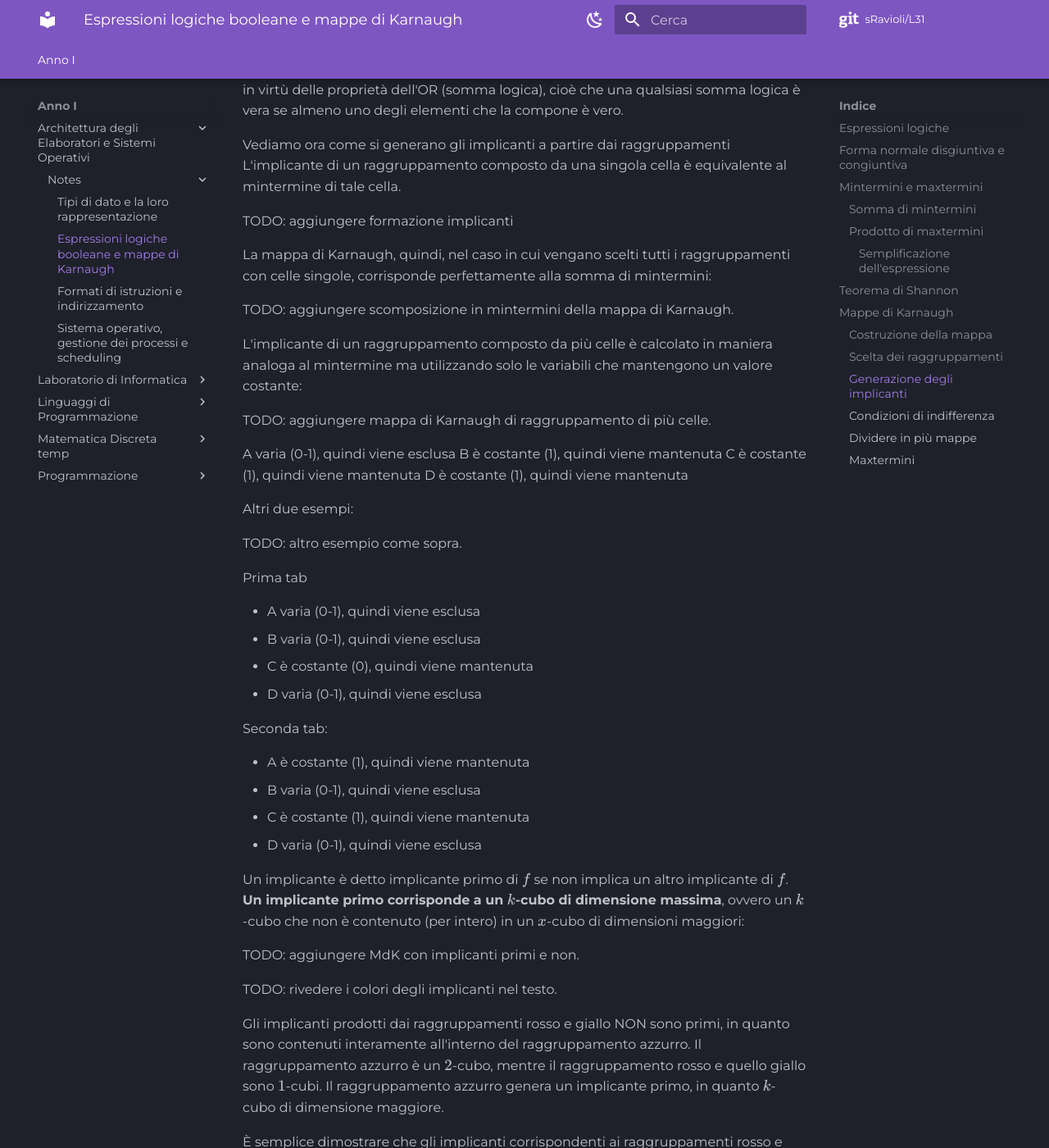
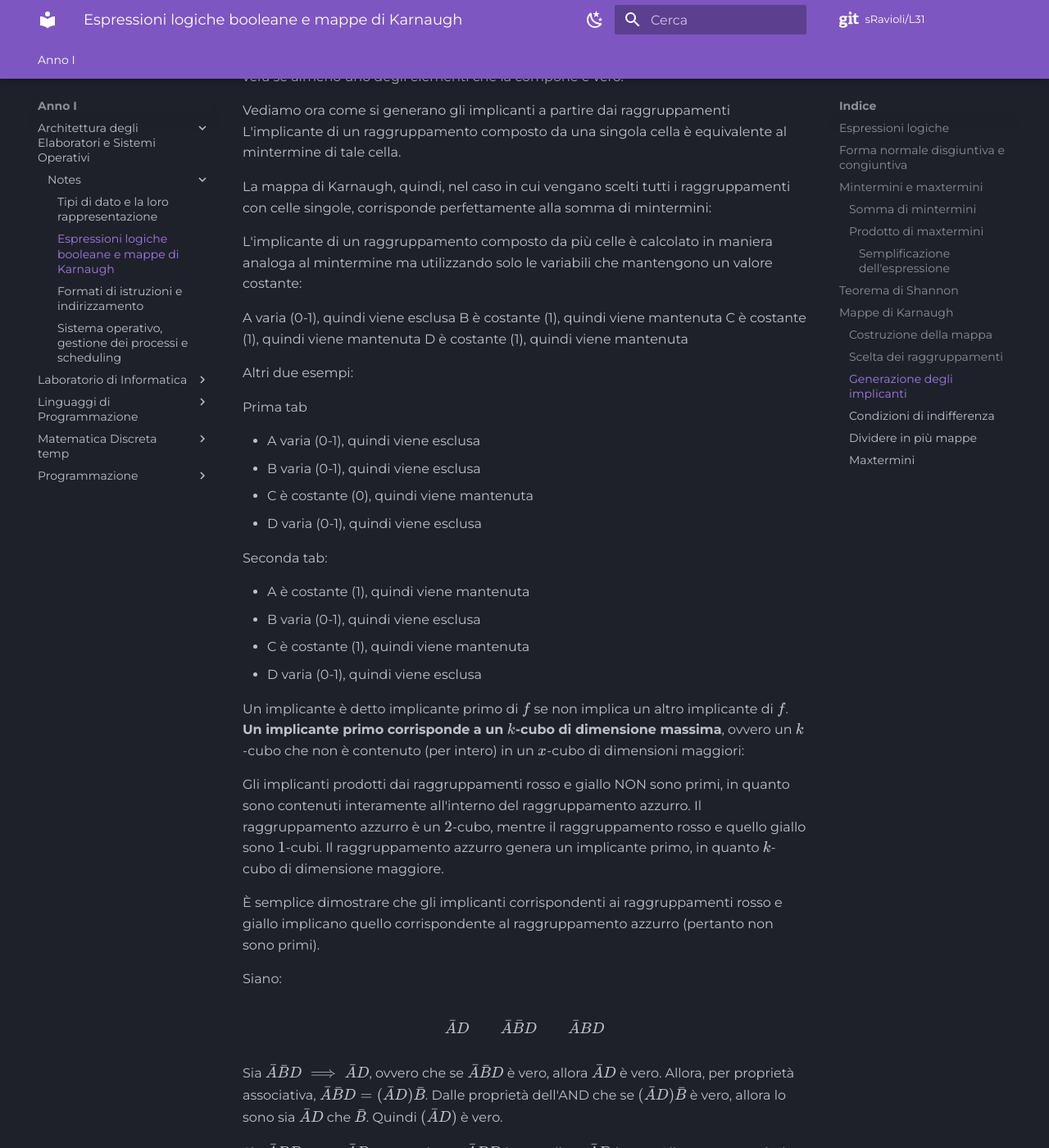
Before and after one commit to sravioli/temp-L31, an MkDocs documentation site: the page built from docs/Anno_I/Architettura_degli_Elaboratori_e_Sistemi_Operativi/notes/AE4_expr_booleane_karnaugh.md, in a window 1280 px wide and 1400 px high, scrolled down 12921 px. Shown: the whole window at 82% size. Built offline with MkDocs 1.6.1 and Material for MkDocs 9.7.7, drawn with Linux system fonts in a browser that asks for light colours; comment, search, counter and statistics services are not loaded; some of the changed text lies outside the part shown.

Commit message:
fix(todos): comment out the TODOs, useless to have them in plain text

```diff
--- a/docs/Anno_I/Architettura_degli_Elaboratori_e_Sistemi_Operativi/notes/AE4_expr_booleane_karnaugh.md
+++ b/docs/Anno_I/Architettura_degli_Elaboratori_e_Sistemi_Operativi/notes/AE4_expr_booleane_karnaugh.md
@@ -525,7 +525,7 @@ La qualità dei raggruppamenti migliora progressivamente dal primo esempio (figu
 che ha i raggruppamenti di dimensione più grande che coprono l'intera superficie
 delle celle con valore \(1\).
 
- TODO: controllare i colori.
+ <!-- TODO: controllare i colori. -->
 
 Non ha invece senso creare un raggruppamento ridondante se tutte le celle
 interessate sono già state selezionate. Il raggruppamento in rosso è superfluo
@@ -550,18 +550,18 @@ Vediamo ora come si generano gli implicanti a partire dai raggruppamenti
 L'implicante di un raggruppamento composto da una singola cella è equivalente al
 mintermine di tale cella.
 
- TODO: aggiungere formazione implicanti
+ <!-- TODO: aggiungere formazione implicanti -->
 
 La mappa di Karnaugh, quindi, nel caso in cui vengano scelti tutti i raggruppamenti
 con celle singole, corrisponde perfettamente alla somma di mintermini:
 
- TODO: aggiungere scomposizione in mintermini della mappa di Karnaugh.
+<!-- TODO: aggiungere scomposizione in mintermini della mappa di Karnaugh. -->
 
 L'implicante di un raggruppamento composto da più celle è calcolato in maniera
 analoga al mintermine ma utilizzando solo le variabili che mantengono un valore
 costante:
 
- TODO: aggiungere mappa di Karnaugh di raggruppamento di più celle.
+<!-- TODO: aggiungere mappa di Karnaugh di raggruppamento di più celle. -->
 
 A varia (0-1), quindi viene esclusa
 B è costante (1), quindi viene mantenuta
@@ -570,7 +570,7 @@ D è costante (1), quindi viene mantenuta
 
 Altri due esempi:
 
- TODO: altro esempio come sopra.
+ <!-- TODO: altro esempio come sopra. -->
 
 Prima tab
 
@@ -591,9 +591,9 @@ di \(f\). **Un implicante primo corrisponde a un \(k\)-cubo di dimensione massim
 ovvero un \(k\)-cubo che non è contenuto (per intero) in un \(x\)-cubo di dimensioni
 maggiori:
 
- TODO: aggiungere MdK con implicanti primi e non.
+<!-- TODO: aggiungere MdK con implicanti primi e non. -->
 
- TODO: rivedere i colori degli implicanti nel testo.
+<!-- TODO: rivedere i colori degli implicanti nel testo. -->
 
 Gli implicanti prodotti dai raggruppamenti rosso e giallo NON sono primi, in
 quanto sono contenuti interamente all'interno del raggruppamento azzurro. Il
@@ -615,8 +615,10 @@ Siano:
     {\color{}\bar{A}BD}
 \]
 
- TODO: da colorare differentemente rispetto ai colori della dimostrazione e degli
-implicanti dell'immagine.
+<!--
+  TODO: da colorare differentemente rispetto ai colori della dimostrazione e degli
+        implicanti dell'immagine.
+-->
 
 Sia \({\color{}\bar{A}\bar{B}D} \implies {\color{}\bar{A}D}\), ovvero che se
 \({\color{}\bar{A}\bar{B}D}\) è vero, allora \({\color{}\bar{A}D}\) è vero. Allora,
@@ -643,7 +645,7 @@ Come già affermato in precedenza, i raggruppamenti di destra nell'esempio di
 sotto sono preferibili a quelli di sinistra. Ciò perché gli implicanti dei
 raggruppamenti di destra sono più semplici
 
- TODO: aggiungere immagine cui l'esempio fa riferimento.
+<!-- TODO: aggiungere immagine cui l'esempio fa riferimento. -->
 
 e sono ricavabili algebricamente dagli implicanti dei raggruppamenti di sinistra,
 scomponendo il raggruppamento azzurro nelle sue parti, applicando le proprietà e
@@ -660,13 +662,13 @@ ricomponendo il raggruppamento azzurro:
 <!--     \end{align} -->
 <!-- \] -->
 
- TODO: copiare la lunga equazione che va qua.
+<!-- TODO: copiare la lunga equazione che va qua. -->
 
 \(\bar{A}D\) e \(BCD\) sono quindi ambedue implicanti primi (anche se hanno
 \(\bar{A}BCD\) in comune). Infatti, l'uno non implica l'altro. Provando a
 dimostrare che l'uno implichi l'altro si ha:
 
- TODO: aggiungere i colori e mappa di Karnaugh.
+<!-- TODO: aggiungere i colori e mappa di Karnaugh. -->
 
 Th: 1. \bar{A}D \implies BCD ovvero che se \bar{A}D è vero allora BCD è vero
 oppure 2. BCD \implies
@@ -694,7 +696,7 @@ Le condizioni di indifferenza sono generalmente indicate con la lettera greca
 phi \(\varphi\) (che idealmente rappresenta uno zero e un uno sovrapposti), ma
 anche con \(X\), \(\Delta\), \(\ast\), etc.
 
- TODO: aggiungere MdK delle condizioni di indifferenza.
+<!-- TODO: aggiungere MdK delle condizioni di indifferenza. -->
 
 Le condizioni di indifferenza rappresentano quindi un jolly: verranno considerate
 se aiutano (in verde) a costituire un raggruppamento o a costituire un raggruppamento
@@ -709,7 +711,7 @@ a \(n\) variabili in due mappe di Karnaugh a \(n − 1\) variabili. Ad esempio,
 dividendo una mappa a \(4\) variabili \(A\), \(B\), \(C\) e \(D\) sulla base
 della variabile \(C\):
 
- TODO: aggiungere divisione della MdK in due mappe distinte.
+<!-- TODO: aggiungere divisione della MdK in due mappe distinte. -->
 
 Agli implicanti ottenuti dalle singole mappe sarà quindi necessario moltiplicare
 il termine \(C\), sulla base della mappa:
@@ -738,4 +742,4 @@ parallelepipedi).
 È possibile, in maniera speculare, utilizzare le mappe di Karnaugh con gli zeri,
 individuando un corrispettivo speculare degli implicanti analogo ai maxtermini:
 
-TODO: aggiungere MdK con i maxtermini.
+<!-- TODO: aggiungere MdK con i maxtermini. -->
```
Also changed, not shown: other parts of docs/Anno_I/Architettura_degli_Elaboratori_e_Sistemi_Operativi/notes/AE4_expr_booleane_karnaugh.md (+3 -1 lines), docs/Anno_I/Architettura_degli_Elaboratori_e_Sistemi_Operativi/notes/AE5_formati_istruzioni_indirizzamento.md (+1 -1 lines).
